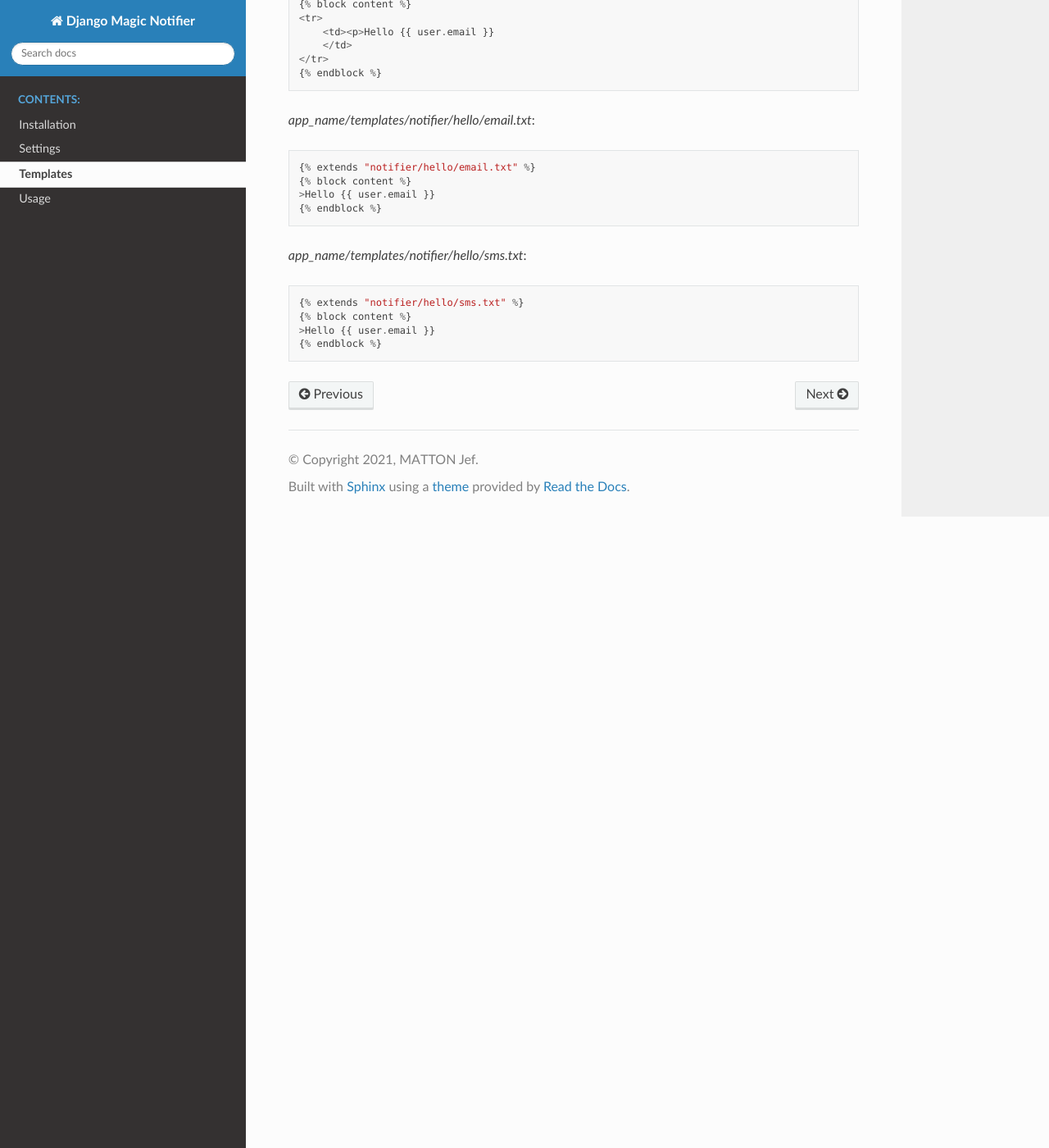
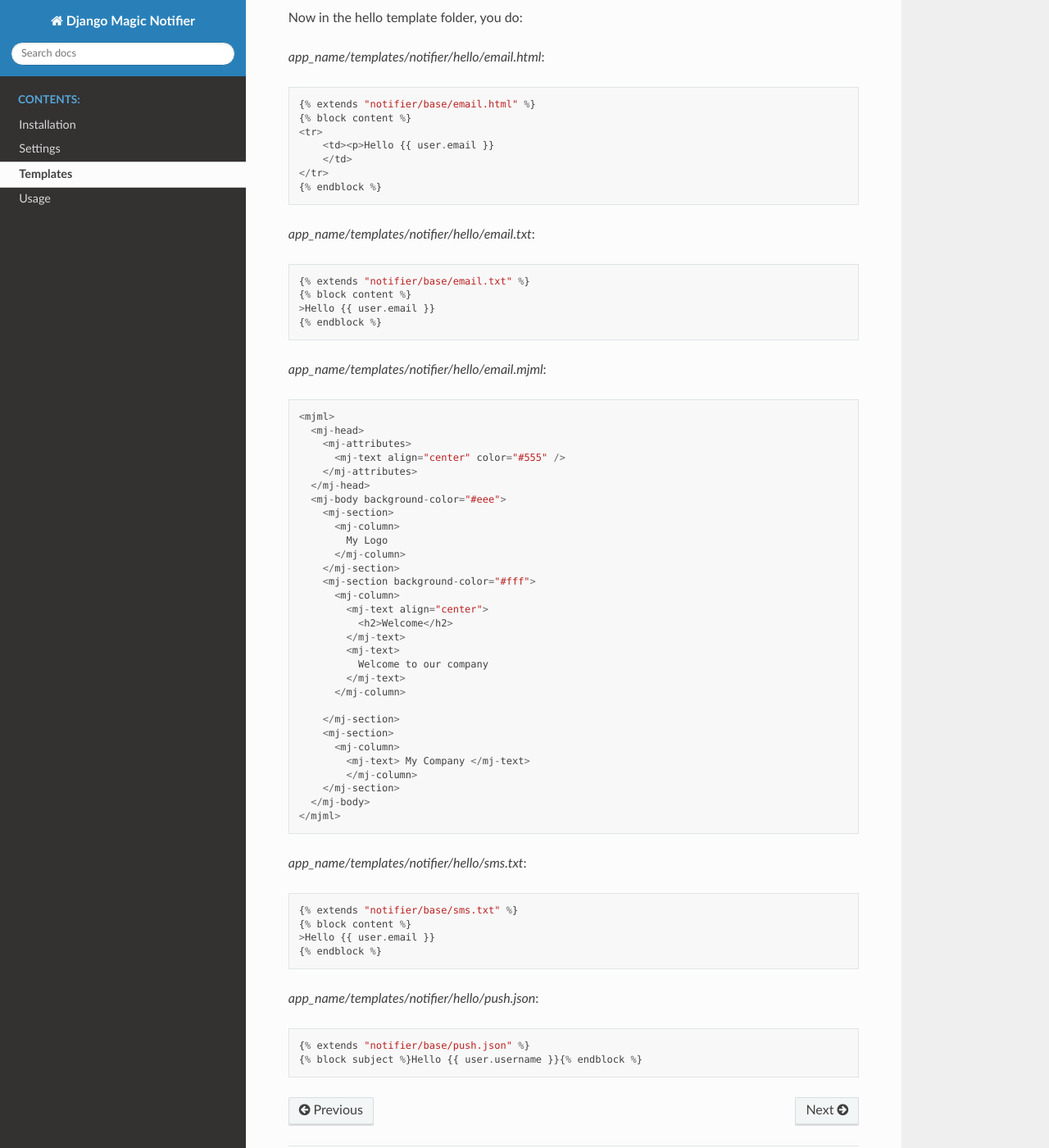
Before and after one commit to jefcolbi/django-magic-notifier, a Sphinx documentation site: the page built from docs/source/templates.rst, in a window 1280 px wide and 1400 px high, scrolled down 1089 px. Shown: the whole window at 82% size. Built offline with Sphinx 7.4.7 and the Read the Docs theme 2.0.0, drawn with Linux system fonts in a browser that asks for light colours; pages that are not in the unit, such as notebooks, are missing from menus; some of the changed text lies outside the part shown.

Commit message:
Update documentation

```diff
--- a/docs/source/conf.py
+++ b/docs/source/conf.py
@@ -29,7 +29,7 @@ copyright = '2021, MATTON Jef'
 author = 'MATTON Jef'
 
 # The full version, including alpha/beta/rc tags
-release = '0.1.2'
+release = '0.2.2'
 
 
 # -- General configuration ---------------------------------------------------
--- a/docs/source/index.rst
+++ b/docs/source/index.rst
@@ -16,8 +16,6 @@ Welcome to Django Magic Notifier's documentation!
    usage
    autoapi/index
 
-
-
 Indices and tables
 ==================
 
--- a/docs/source/settings.rst
+++ b/docs/source/settings.rst
@@ -137,3 +137,6 @@ DMN needs a way to get a phone number from a User object. GET USER NUMBER must b
 one parameter of type User. Default **`'magic_notifer.utils.get_user_number'`**::
 
     'GET_USER_NUMBER': 'path.to.function'
+
+NOTIFIER PUSH SETTINGS
+======================
--- a/docs/source/templates.rst
+++ b/docs/source/templates.rst
@@ -13,8 +13,10 @@ folder created another folder like that **app_name/templates/notifier/hello**
 
 Now in this folder you have to create some files depending on how you will send your
 notifications. If you will send your notification via email then you must create
-two files within the hello folder named **email.html** and **email.txt**.
+two files within the hello folder named **email.html** and **email.txt** or **email.mjml**
+and **email**. Because DMN supports also mjml via 3rd party package.
 If you will send notifications via sms then you must create a file named **sms.txt**.
+If you want to send push notification then you must create a file **push.json**
 
 It is a common behavior to have a base template, you can do the same by creating a
 folder named **base** in the notifier folder and creating the files **email.html**,
@@ -35,6 +37,10 @@ at this example:
 
     {% extends "base_notifier/sms.txt" %}
 
+*app_name/templates/notifier/base/push.json*::
+
+    {% extends "base_notifier/push.json" %}
+
 
 Now in the hello template folder, you do:
 
@@ -50,14 +56,53 @@ Now in the hello template folder, you do:
 
 *app_name/templates/notifier/hello/email.txt*::
 
-    {% extends "notifier/hello/email.txt" %}
+    {% extends "notifier/base/email.txt" %}
     {% block content %}
     >Hello {{ user.email }}
     {% endblock %}
 
+*app_name/templates/notifier/hello/email.mjml*::
+
+    <mjml>
+      <mj-head>
+        <mj-attributes>
+          <mj-text align="center" color="#555" />
+        </mj-attributes>
+      </mj-head>
+      <mj-body background-color="#eee">
+        <mj-section>
+          <mj-column>
+            My Logo
+          </mj-column>
+        </mj-section>
+        <mj-section background-color="#fff">
+          <mj-column>
+            <mj-text align="center">
+              <h2>Welcome</h2>
+            </mj-text>
+            <mj-text>
+              Welcome to our company
+            </mj-text>
+          </mj-column>
+
+        </mj-section>
+        <mj-section>
+          <mj-column>
+            <mj-text> My Company </mj-text>
+            </mj-column>
+        </mj-section>
+      </mj-body>
+    </mjml>
+
+
 *app_name/templates/notifier/hello/sms.txt*::
 
-    {% extends "notifier/hello/sms.txt" %}
+    {% extends "notifier/base/sms.txt" %}
     {% block content %}
     >Hello {{ user.email }}
     {% endblock %}
+
+*app_name/templates/notifier/hello/push.json*::
+
+    {% extends "notifier/base/push.json" %}
+    {% block subject %}Hello {{ user.username }}{% endblock %}
```
Also changed, not shown: README.md (+20 -26 lines), docs/source/installation.rst (+17 -0 lines), docs/source/usage.rst (+7 -1 lines), 1 other file.
